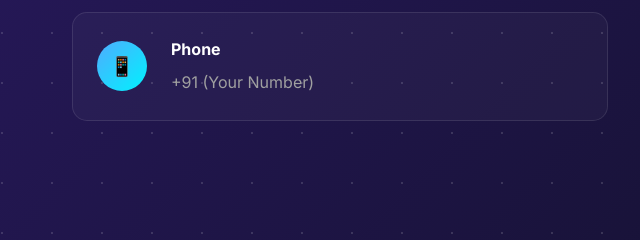
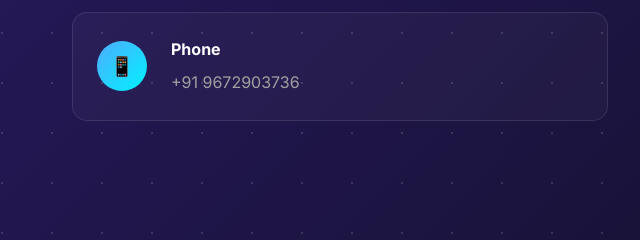
Before and after one commit to Karan-SinghRathore/Portfolio, a plain HTML site: page index.html in a window 1280 px wide. Shown: the part 3682-3922 px from the top of the page, 0-640 px from the left. Drawn offline with nearby package versions, Linux system fonts and the light colour scheme.

Commit message:
Update index.html

```diff
--- a/index.html
+++ b/index.html
@@ -327,7 +327,7 @@
                         <div class="contact-icon">📱</div>
                         <div class="contact-details">
                             <h4>Phone</h4>
-                                                        <p>+91 (Your Number)</p>
+                                                        <p>+91 9672903736</p>
                         </div>
                     </div>
                 </div>
```
